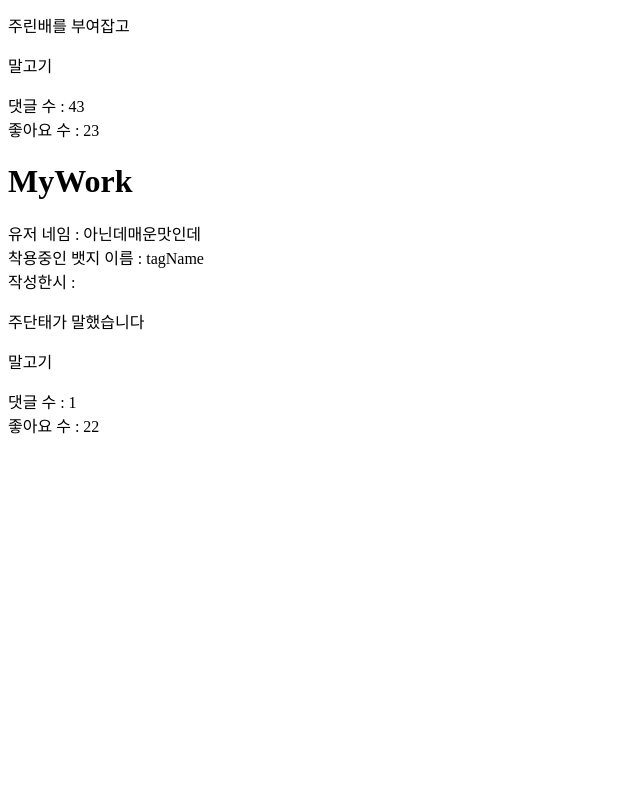
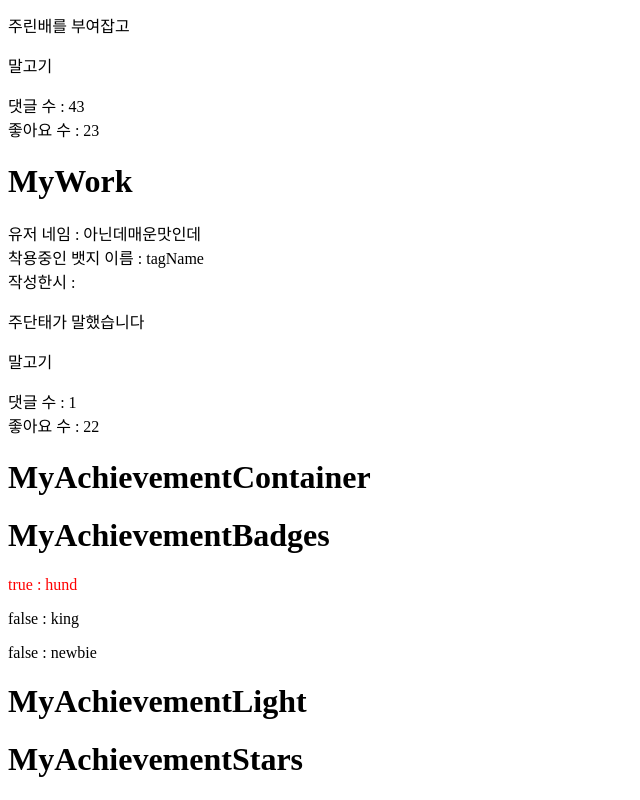
Before and after one commit to ohveloper/new-nhb-client, a React (Create React App) app: page / in a window 1280 px wide. Shown: the part 263-1063 px from the top of the page, without its empty margins (0-640 px from the left). Before the commit the page ends 800 px from the top, so only its background shows below. Built offline with nearby package versions, Linux system fonts and the light colour scheme.

Commit message:
make badges containerskeleton

```diff
--- a/src/components/getUserInfo.tsx
+++ b/src/components/getUserInfo.tsx
@@ -1,4 +1,3 @@
-import React from 'react';
 import { useSelector } from 'react-redux';
 import { RootState } from '../modules';
 
--- /dev/null
+++ b/src/components/myPage/MyAchievementBadges.tsx
@@ -0,0 +1,25 @@
+import { useSelector } from 'react-redux';
+import { RootState } from '../../modules';
+
+export default function MyAchievementBadges() {
+  const state = useSelector((state: RootState) => state.getInfo);
+  const { tags } = state.userInfo;
+  const tagsKeys = Object.keys(tags);
+  return (
+    <div>
+      <h1>MyAchievementBadges</h1>
+      <div>
+        {tagsKeys.map((x, idx) => {
+          console.log(tags[x].isUsed);
+          return tags[x].isUsed ? (
+            <p style={{ color: 'red' }} key={idx}>
+              true : {x}
+            </p>
+          ) : (
+            <p key={idx}>false : {x}</p>
+          );
+        })}
+      </div>
+    </div>
+  );
+}
--- /dev/null
+++ b/src/components/myPage/MyAchievementContainer.tsx
@@ -0,0 +1,17 @@
+import React from 'react';
+import MyAchievementBadges from './MyAchievementBadges';
+import MyAchievementLight from './MyAchievementLight';
+import MyAchievementStars from './MyAchievementStars';
+
+export default function MyAchievementContainer() {
+  return (
+    <div>
+      <h1>MyAchievementContainer</h1>
+      <div>
+        <MyAchievementBadges />
+        <MyAchievementLight />
+        <MyAchievementStars />
+      </div>
+    </div>
+  );
+}
--- /dev/null
+++ b/src/components/myPage/MyAchievementLight.tsx
@@ -0,0 +1,9 @@
+import React from 'react';
+
+export default function MyAchievementLight() {
+  return (
+    <div>
+      <h1>MyAchievementLight</h1>
+    </div>
+  );
+}
--- /dev/null
+++ b/src/components/myPage/MyAchievementStars.tsx
@@ -0,0 +1,9 @@
+import React from 'react';
+
+export default function MyAchievementStars() {
+  return (
+    <div>
+      <h1>MyAchievementStars</h1>
+    </div>
+  );
+}
--- a/src/components/myPage/MyWork.tsx
+++ b/src/components/myPage/MyWork.tsx
@@ -14,7 +14,7 @@ export default function MyWork({ x, privateFeeds }: MyWorkProps) {
       <div>
         작성한시 :{' '}
         {privateFeeds[x].content.map((x) => (
-          <p>{x}</p>
+          <p key={x}>{x}</p>
         ))}
       </div>
       <div>댓글 수 : {privateFeeds[x].comments}</div>
--- a/src/components/myPage/MyWorkContainer.tsx
+++ b/src/components/myPage/MyWorkContainer.tsx
@@ -6,14 +6,14 @@ export default function MyWorkContainer() {
   const state = useSelector((state: RootState) => state.getInfo);
   const { privateFeeds } = state;
   const privateFeedsKeys = Object.keys(privateFeeds);
-  console.log(privateFeedsKeys.length);
   return (
     <div>
       <h1>MyWorkContainer</h1>
       <div>
         {privateFeedsKeys.length <= 3 ? (
           privateFeedsKeys.map((x) => {
-            return <MyWork x={Number(x)} privateFeeds={privateFeeds} />;
+            console.log(x);
+            return <MyWork x={Number(x)} privateFeeds={privateFeeds} key={x} />;
           })
         ) : (
           <>
--- a/src/modules/getInfo.ts
+++ b/src/modules/getInfo.ts
@@ -89,7 +89,7 @@ export interface UserFeed {
 export interface UserInfo {
   nickName: string;
   introduction: string;
-  tags: Tags;
+  tags: { [key: string]: Hund };
   avatarUrl: string;
   createdAt: string;
   updatedAt: string;
@@ -112,7 +112,7 @@ const initialState: Welcome = {
     introduction: '원펀치 쓰리강냉이',
     tags: {
       hund: { description: '100일연속 글쓰기', isUsed: true },
-      pig: { description: '별 많이받음', isUsed: false },
+      king: { description: '별 많이받음', isUsed: false },
       newbie: { description: '글 처음씀', isUsed: false },
     },
     avatarUrl: 'url',
--- a/src/pages/MyPage.tsx
+++ b/src/pages/MyPage.tsx
@@ -1,10 +1,16 @@
 import React from 'react';
+import MyAchievementContainer from '../components/myPage/MyAchievementContainer';
 import MyWorkContainer from '../components/myPage/MyWorkContainer';
 
 export default function MyPage() {
   return (
-    <div>
-      <MyWorkContainer />
-    </div>
+    <>
+      <div>
+        <MyWorkContainer />
+      </div>
+      <div>
+        <MyAchievementContainer />
+      </div>
+    </>
   );
 }
```
